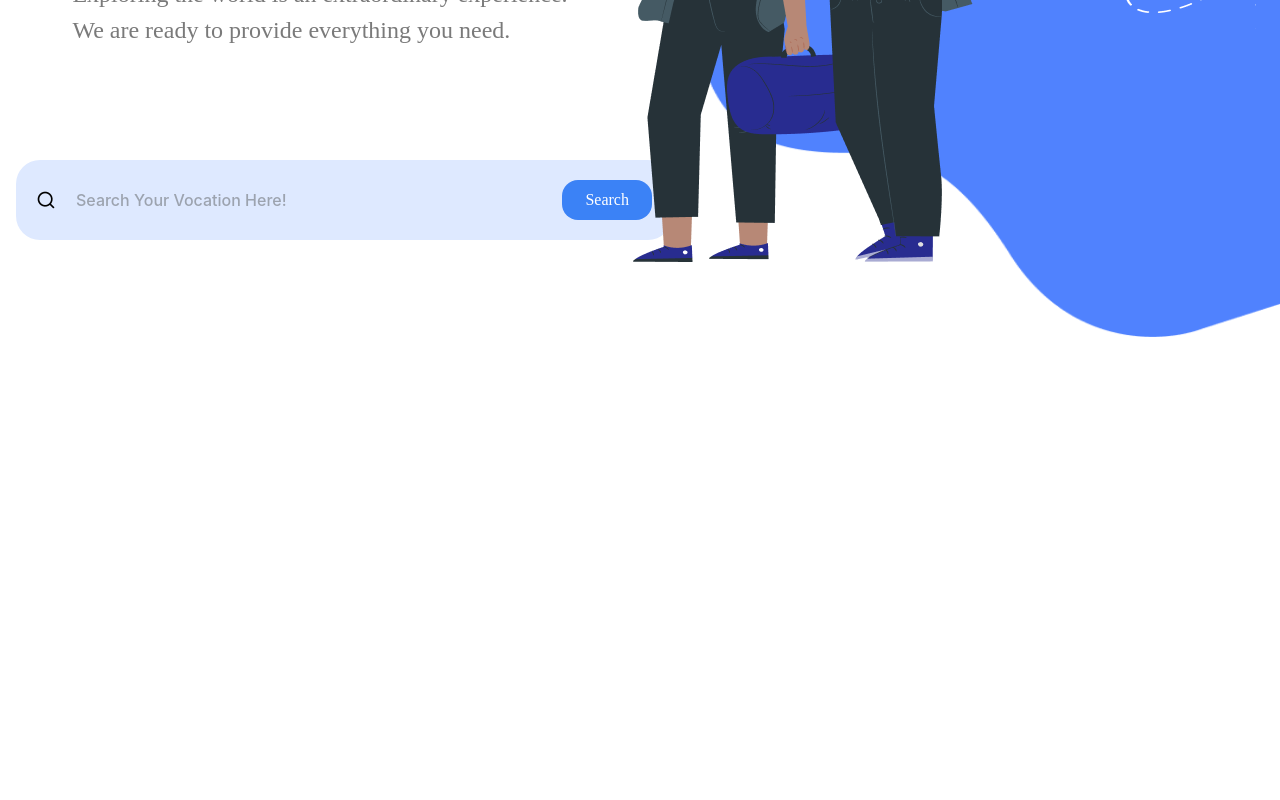
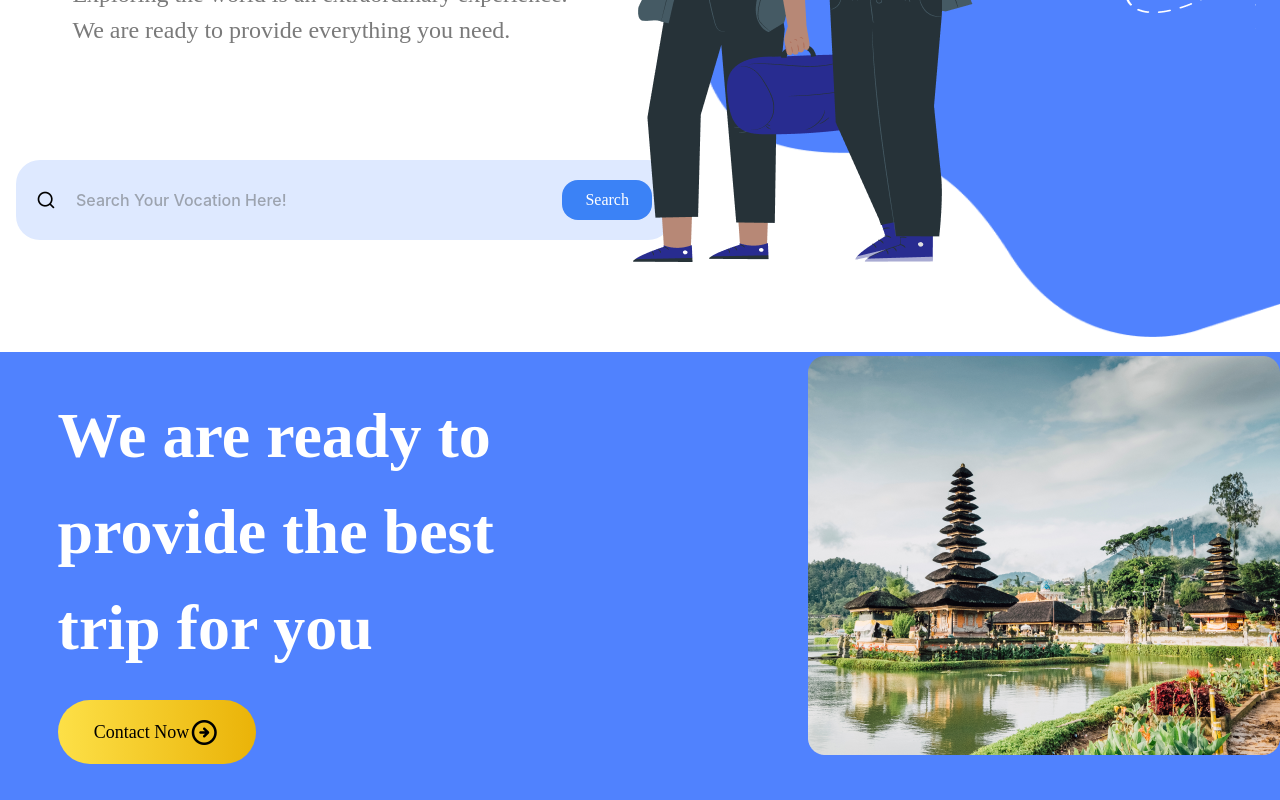
Before and after one commit to arryadali/TravelTA, a React (Create React App) app: page / in a window 1280 px wide. Shown: the part 463-1263 px from the top of the page. Before the commit the page ends 815 px from the top, so only its background shows below. Built offline with nearby package versions, Linux system fonts and the light colour scheme.

Commit message:
feature contact

```diff
--- a/src/App.jsx
+++ b/src/App.jsx
@@ -1,12 +1,14 @@
 import './App.css';
 import Navbar from './component/navbar';
 import Hero from './component/hero';
+import Contact from './component/contact';
 
 function App() {
   return (
     <div>
       <Navbar/>
       <Hero/>
+      <Contact/>
     </div>
   );
 }
--- a/src/component/contact.jsx
+++ b/src/component/contact.jsx
@@ -2,8 +2,25 @@ import React from 'react'
 
 const Contact = () => {
   return (
-    <div>
+    <div className='bg-[#5082FE] w-full h-auto relative'>
+        <div className='flex flex-col'>
+          <div className='w-[91%] m-auto py-9'>
+            <p className='font-extrabold text-[64px] text-white font-[Poppins]'>We are ready to
+              <pre className='font-extrabold text-[64px] text-white font-[Poppins]'>provide the best</pre>
+              <pre className='font-extrabold text-[64px] text-white font-[Poppins]'>trip for you</pre>
+            </p>
 
+            <div className='w-[17%] mt-6 bg-gradient-to-r from-yellow-300 to-yellow-500 rounded-full flex items-center justify-center p-5 h-16'>
+              <button className='font-medium text-[18px] font-[Poppins]'>Contact Now</button>
+              <span>
+                <i class="uil uil-arrow-circle-right text-3xl items-end"></i>
+              </span>
+            </div>
+          </div>
+        </div>
+        <div>
+          <img src="../asset/bali.png" alt="" className='absolute right-0 top-1'/>
+        </div>
     </div>
   )
 }
--- a/src/index.css
+++ b/src/index.css
@@ -9,9 +9,6 @@ body {
     sans-serif;
   -webkit-font-smoothing: antialiased;
   -moz-osx-font-smoothing: grayscale;
-  /* 1 */
-  /* line-height: inherit; */
-  /* 2 */
 }
 
 code {
```
Also changed, not shown: public/asset/bali.png (added).
